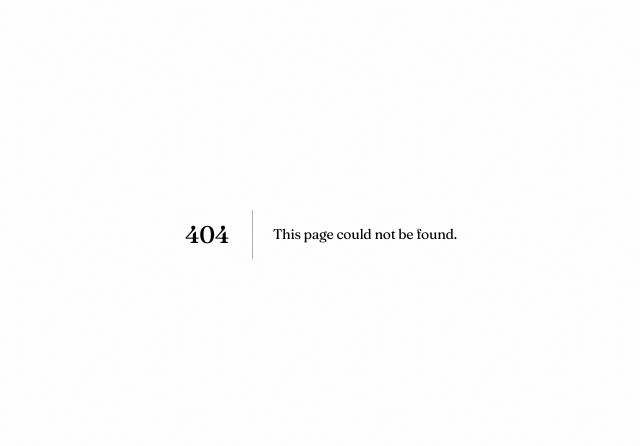
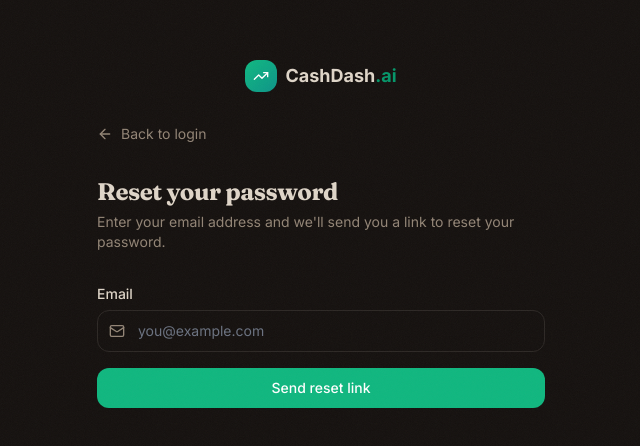
Before and after one commit to VELU1231/CashDash.ai, a Next.js app: page /forgot-password in a window 1280 px wide. Before the commit this address had no page. Shown: the part 166-612 px from the top of the page, without its empty margins (319-959 px from the left). Built offline with nearby package versions, Linux system fonts and the light colour scheme.

Commit message:
fix: added missing auth routes (forgot-password, reset-password) and fixed broken signup link

```diff
--- /dev/null
+++ b/src/app/forgot-password/page.tsx
@@ -0,0 +1,99 @@
+'use client';
+
+import { useState } from 'react';
+import { motion } from 'framer-motion';
+import Link from 'next/link';
+import { createClient } from '@/lib/supabase/client';
+import { TrendingUp, Mail, ArrowLeft, Loader2 } from 'lucide-react';
+import { toast } from 'sonner';
+
+export default function ForgotPasswordPage() {
+  const [email, setEmail] = useState('');
+  const [loading, setLoading] = useState(false);
+  const [success, setSuccess] = useState(false);
+  const handleResetPassword = async (e: React.FormEvent) => {
+    e.preventDefault();
+    setLoading(true);
+    try {
+      const supabase = createClient();
+      const { error } = await supabase.auth.resetPasswordForEmail(email, {
+        redirectTo: `${window.location.origin}/reset-password`,
+      });
+
+      if (error) {
+        toast.error(error.message);
+      } else {
+        setSuccess(true);
+        toast.success('Check your email for the reset link!');
+      }
+    } catch {
+      toast.error('Something went wrong. Please try again.');
+    } finally {
+      setLoading(false);
+    }
+  };
+
+  return (
+    <div className="min-h-screen bg-background flex items-center justify-center p-6">
+      <motion.div
+        className="w-full max-w-md"
+        initial={{ opacity: 0, y: 20 }}
+        animate={{ opacity: 1, y: 0 }}
+        transition={{ duration: 0.4 }}
+      >
+        <div className="flex justify-center mb-8">
+          <Link href="/" className="flex items-center gap-2 relative z-10">
+            <div className="w-8 h-8 rounded-lg bg-gradient-to-br from-emerald-500 to-teal-600 flex items-center justify-center">
+              <TrendingUp className="w-4 h-4 text-white" />
+            </div>
+            <span className="font-bold text-lg">CashDash<span className="text-emerald-600">.ai</span></span>
+          </Link>
+        </div>
+
+        <Link href="/login" className="flex items-center gap-2 mb-8 text-sm text-muted-foreground hover:text-foreground w-fit transition-colors">
+          <ArrowLeft className="w-4 h-4" />
+          <span>Back to login</span>
+        </Link>
+
+        <div className="mb-8">
+          <h1 className="text-2xl font-bold mb-1">Reset your password</h1>
+          <p className="text-muted-foreground text-sm">
+            Enter your email address and we'll send you a link to reset your password.
+          </p>
+        </div>
+
+        {success ? (
+          <div className="p-4 rounded-lg bg-emerald-500/10 border border-emerald-500/20 text-emerald-600 text-sm">
+            We've sent a password reset link to <strong>{email}</strong>. Please check your inbox and spam folder.
+          </div>
+        ) : (
+          <form onSubmit={handleResetPassword} className="space-y-4">
+            <div>
+              <label className="text-sm font-medium mb-1.5 block">Email</label>
+              <div className="relative">
+                <Mail className="absolute left-3 top-1/2 -translate-y-1/2 w-4 h-4 text-muted-foreground" />
+                <input
+                  type="email"
+                  value={email}
+                  onChange={(e) => setEmail(e.target.value)}
+                  className="w-full pl-10 pr-4 py-2.5 rounded-lg border border-input bg-background text-sm input-animated focus:outline-none"
+                  placeholder="you@example.com"
+                  required
+                />
+              </div>
+            </div>
+
+            <motion.button
+              type="submit"
+              disabled={loading}
+              className="w-full py-2.5 px-4 rounded-lg bg-primary text-primary-foreground font-medium text-sm hover:bg-primary/90 transition-all hover:shadow-glow disabled:opacity-60 flex items-center justify-center gap-2"
+              whileTap={{ scale: 0.98 }}
+            >
+              {loading ? <Loader2 className="w-4 h-4 animate-spin" /> : 'Send reset link'}
+            </motion.button>
+          </form>
+        )}
+      </motion.div>
+    </div>
+  );
+}
--- a/src/app/login/page.tsx
+++ b/src/app/login/page.tsx
@@ -14,12 +14,13 @@ export default function LoginPage() {
   const [password, setPassword] = useState('');
   const [showPass, setShowPass] = useState(false);
   const [loading, setLoading] = useState(false);
-  const supabase = createClient();
+
 
   const handleLogin = async (e: React.FormEvent) => {
     e.preventDefault();
     setLoading(true);
     try {
+      const supabase = createClient();
       const { error } = await supabase.auth.signInWithPassword({ email, password });
       if (error) {
         toast.error(error.message);
@@ -37,6 +38,7 @@ export default function LoginPage() {
 
   const handleGoogleLogin = async () => {
     setLoading(true);
+    const supabase = createClient();
     const { error } = await supabase.auth.signInWithOAuth({
       provider: 'google',
       options: { redirectTo: `${window.location.origin}/auth/callback` },
--- a/src/app/pricing/page.tsx
+++ b/src/app/pricing/page.tsx
@@ -10,7 +10,7 @@ export default function PricingPage() {
 
   const handleUpgrade = async (planId: string, variantId?: string) => {
     if (!variantId) {
-      window.location.href = '/signup';
+      window.location.href = '/register';
       return;
     }
     setLoading(planId);
--- a/src/app/register/page.tsx
+++ b/src/app/register/page.tsx
@@ -13,7 +13,7 @@ export default function RegisterPage() {
   const [formData, setFormData] = useState({ name: '', email: '', password: '', confirm: '' });
   const [showPass, setShowPass] = useState(false);
   const [loading, setLoading] = useState(false);
-  const supabase = createClient();
+
 
   const update = (field: string, value: string) =>
     setFormData(prev => ({ ...prev, [field]: value }));
@@ -30,6 +30,7 @@ export default function RegisterPage() {
     }
     setLoading(true);
     try {
+      const supabase = createClient();
       const { data, error } = await supabase.auth.signUp({
         email: formData.email,
         password: formData.password,
--- /dev/null
+++ b/src/app/reset-password/page.tsx
@@ -0,0 +1,124 @@
+'use client';
+
+import { useState, useEffect, Suspense } from 'react';
+import { motion } from 'framer-motion';
+import Link from 'next/link';
+import { useRouter, useSearchParams } from 'next/navigation';
+import { createClient } from '@/lib/supabase/client';
+import { TrendingUp, Lock, Eye, EyeOff, Loader2 } from 'lucide-react';
+import { toast } from 'sonner';
+
+function ResetPasswordForm() {
+  const router = useRouter();
+  const [password, setPassword] = useState('');
+  const [showPass, setShowPass] = useState(false);
+  const [loading, setLoading] = useState(false);
+  const searchParams = useSearchParams();
+
+  useEffect(() => {
+    const checkSession = async () => {
+      const supabase = createClient();
+      const { data: { session } } = await supabase.auth.getSession();
+      if (!session && !window.location.hash.includes('access_token')) {
+        const errorMsg = searchParams.get('error_description') || 'Invalid or expired password reset link.';
+        toast.error(errorMsg);
+        router.push('/login');
+      }
+    };
+    checkSession();
+  }, [router, searchParams]);
+
+  const handleUpdatePassword = async (e: React.FormEvent) => {
+    e.preventDefault();
+    if (password.length < 6) {
+      toast.error('Password must be at least 6 characters');
+      return;
+    }
+
+    setLoading(true);
+    try {
+      const supabase = createClient();
+      const { error } = await supabase.auth.updateUser({ password });
+      if (error) {
+        toast.error(error.message);
+      } else {
+        toast.success('Password updated successfully!');
+        router.push('/dashboard');
+        router.refresh();
+      }
+    } catch {
+      toast.error('Something went wrong. Please try again.');
+    } finally {
+      setLoading(false);
+    }
+  };
+
+  return (
+    <div className="min-h-screen bg-background flex items-center justify-center p-6">
+      <motion.div
+        className="w-full max-w-md"
+        initial={{ opacity: 0, y: 20 }}
+        animate={{ opacity: 1, y: 0 }}
+        transition={{ duration: 0.4 }}
+      >
+        <div className="flex justify-center mb-8">
+          <Link href="/" className="flex items-center gap-2 relative z-10">
+            <div className="w-8 h-8 rounded-lg bg-gradient-to-br from-emerald-500 to-teal-600 flex items-center justify-center">
+              <TrendingUp className="w-4 h-4 text-white" />
+            </div>
+            <span className="font-bold text-lg">CashDash<span className="text-emerald-600">.ai</span></span>
+          </Link>
+        </div>
+
+        <div className="mb-8">
+          <h1 className="text-2xl font-bold mb-1">Set new password</h1>
+          <p className="text-muted-foreground text-sm">
+            Please enter your new password below.
+          </p>
+        </div>
+
+        <form onSubmit={handleUpdatePassword} className="space-y-4">
+          <div>
+            <label className="text-sm font-medium mb-1.5 block">New Password</label>
+            <div className="relative">
+              <Lock className="absolute left-3 top-1/2 -translate-y-1/2 w-4 h-4 text-muted-foreground" />
+              <input
+                type={showPass ? 'text' : 'password'}
+                value={password}
+                onChange={(e) => setPassword(e.target.value)}
+                className="w-full pl-10 pr-10 py-2.5 rounded-lg border border-input bg-background text-sm input-animated focus:outline-none"
+                placeholder="••••••••"
+                required
+                minLength={6}
+              />
+              <button
+                type="button"
+                onClick={() => setShowPass(!showPass)}
+                className="absolute right-3 top-1/2 -translate-y-1/2 text-muted-foreground hover:text-foreground"
+              >
+                {showPass ? <EyeOff className="w-4 h-4" /> : <Eye className="w-4 h-4" />}
+              </button>
+            </div>
+          </div>
+
+          <motion.button
+            type="submit"
+            disabled={loading}
+            className="w-full py-2.5 px-4 rounded-lg bg-primary text-primary-foreground font-medium text-sm hover:bg-primary/90 transition-all hover:shadow-glow disabled:opacity-60 flex items-center justify-center gap-2"
+            whileTap={{ scale: 0.98 }}
+          >
+            {loading ? <Loader2 className="w-4 h-4 animate-spin" /> : 'Update password'}
+          </motion.button>
+        </form>
+      </motion.div>
+    </div>
+  );
+}
+
+export default function ResetPasswordPage() {
+  return (
+    <Suspense fallback={<div className="min-h-screen bg-background flex items-center justify-center"><Loader2 className="w-8 h-8 animate-spin text-primary" /></div>}>
+      <ResetPasswordForm />
+    </Suspense>
+  );
+}
```
